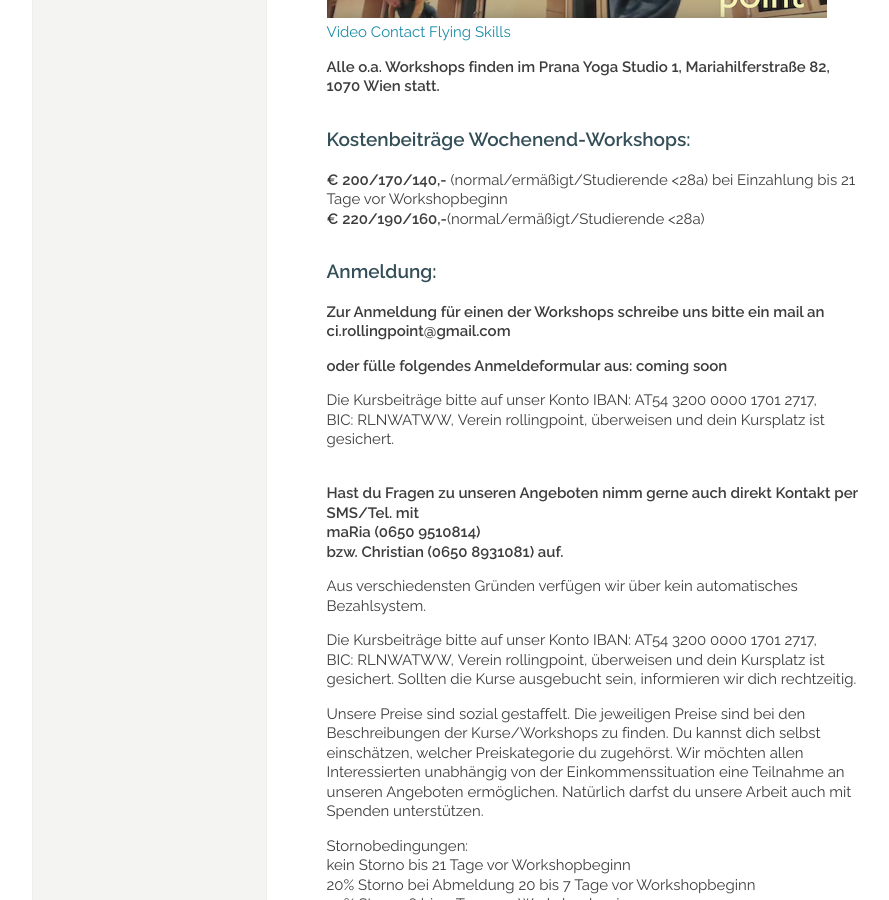
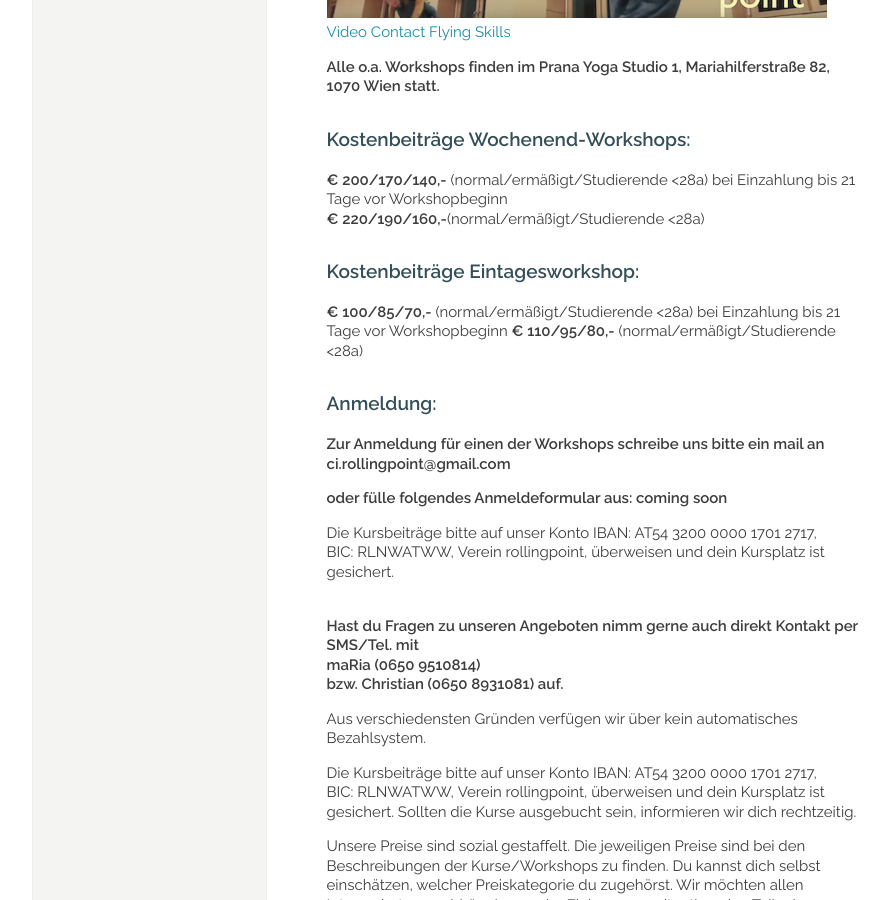
Before and after one commit to manulari/rollingpointat, a Jekyll site: the page built from _pages_de/wsws2024.md, in a window 1280 px wide and 900 px high, scrolled down 2683 px. Shown: the whole window, without its empty margins (152-1041 px from the left). Built offline with Jekyll 4.4.1, drawn with Linux system fonts in a browser that asks for light colours; comment, search, counter and statistics services are not loaded.

Commit message:
Update page (de) “wsws2024”

```diff
--- a/_pages_de/wsws2024.md
+++ b/_pages_de/wsws2024.md
@@ -76,6 +76,11 @@ Der Workshop ist für Tänzer*innen mit solider CI-Vorerfahrung und in gutem Tra
 **€ 200/170/140,-** (normal/ermäßigt/Studierende <28a) bei Einzahlung bis 21 Tage vor Workshopbeginn\
 **€ 220/190/160,-**(normal/ermäßigt/Studierende <28a)
 
+### **Kostenbeiträge Eintagesworkshop:**
+
+**€ 100/85/70,-** (normal/ermäßigt/Studierende <28a) bei Einzahlung bis 21 Tage vor Workshopbeginn
+**€ 110/95/80,-** (normal/ermäßigt/Studierende <28a)
+
 ### Anmeldung:
 
 **Zur Anmeldung für einen der Workshops schreibe uns bitte ein mail an ci.rollingpoint@gmail.com**
```
